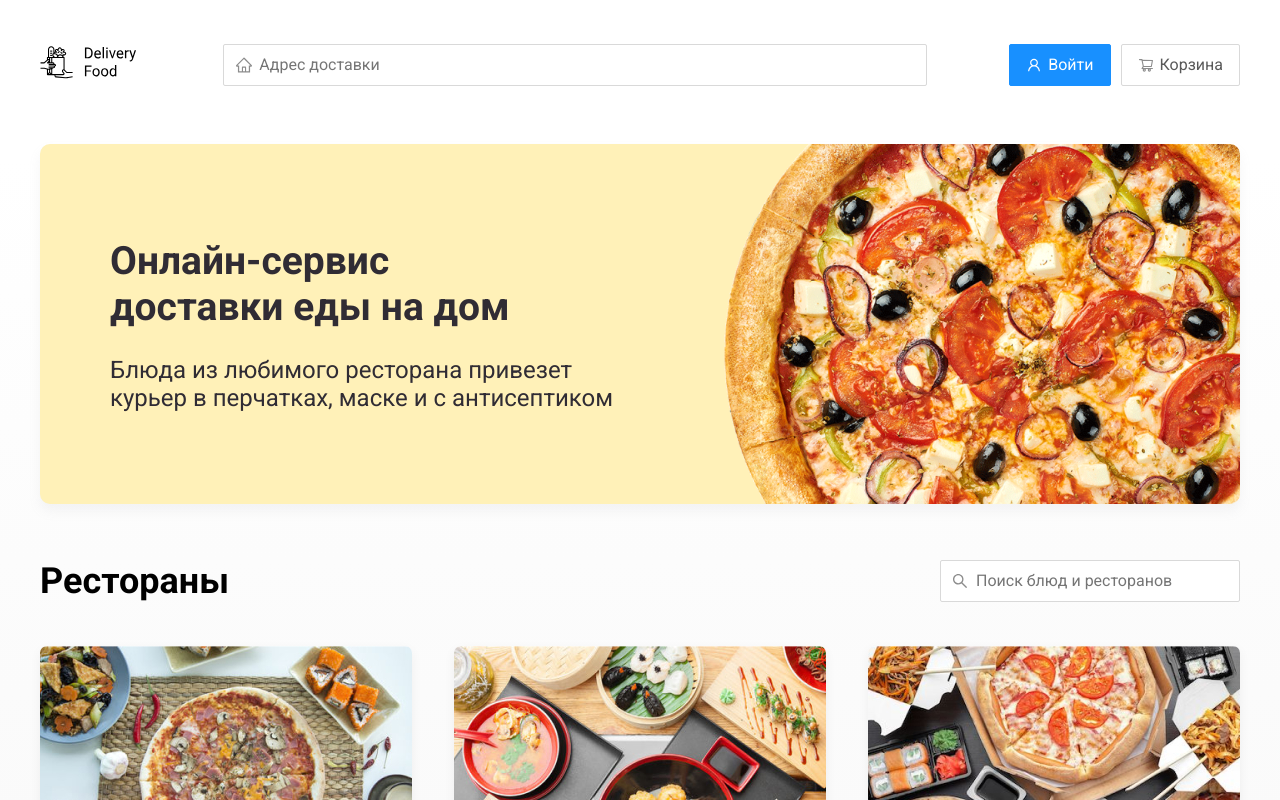
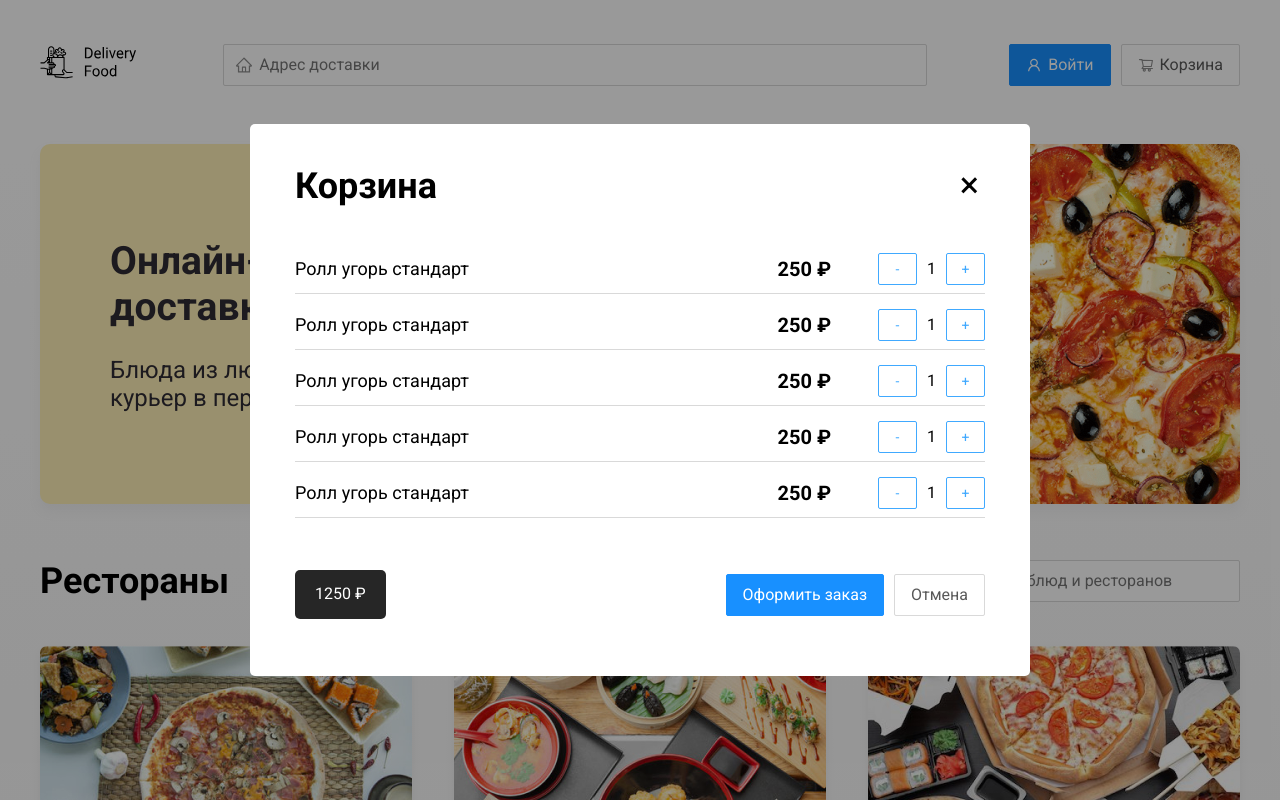
Before and after one commit to DudychMarian/delivery-food, a plain HTML site: page index.html in a window 1280 px wide. Both pictures are taken after a click on the button "Корзина". Shown: the top 800 px of the page. Drawn offline with Linux system fonts and the light colour scheme.

Commit message:
Update index.html

```diff
--- a/index.html
+++ b/index.html
@@ -8,13 +8,16 @@
       href="https://fonts.googleapis.com/css?family=Roboto:400,700&display=swap&subset=cyrillic"
       rel="stylesheet"
     />
+    <link rel="stylesheet" href="css/animate.css" />
     <link rel="stylesheet" href="css/normalize.css" />
     <link rel="stylesheet" href="css/style.css" />
   </head>
   <body>
     <div class="container">
       <header class="header">
-        <a href="/"><img src="img/logo.svg" alt="Logo" class="logo" /></a>
+        <a href="/"
+          ><img src="img/logo.svg" alt="Logo" class="logo wow pulse"
+        /></a>
         <input
           type="search"
           class="input input-address"
@@ -25,7 +28,7 @@
             <img src="img/user.svg" alt="User" class="button-icon" />
             <span class="button-text">Войти</span>
           </button>
-          <button class="button">
+          <button class="button" id="cart-button">
             <img
               src="img/shopping-cart.svg"
               alt="Shopping-cart"
@@ -207,14 +210,18 @@
     <footer class="footer">
       <div class="container">
         <div class="footer-block">
-          <img src="img/logo.svg" alt="Logo" class="logo footer-logo" />
+          <img
+            src="img/logo.svg"
+            alt="Logo"
+            class="logo footer-logo wow pulse"
+          />
           <nav class="footer-nav">
             <a href="#" class="footer-link">Ресторанам</a>
             <a href="#" class="footer-link">Курьерам</a>
             <a href="#" class="footer-link">Пресс-центр</a>
             <a href="#" class="footer-link">Контакты</a>
           </nav>
-          <div class="social-links">
+          <div class="social-links wow zoomIn">
             <a href="#" class="social-link"
               ><img src="img/instagram.svg" alt="Instagram"
             /></a>
@@ -228,5 +235,81 @@
         </div>
       </div>
     </footer>
+
+    <div class="modal">
+      <div class="modal-dialog">
+        <div class="modal-header">
+          <h3 class="modal-title">Корзина</h3>
+          <button class="close">&times;</button>
+        </div>
+        <!-- /.modal-header -->
+        <div class="modal-body">
+          <div class="food-row">
+            <span class="food-name">Ролл угорь стандарт</span>
+            <strong class="food-price">250 ₽</strong>
+            <div class="food-counter">
+              <button class="counter-button">-</button>
+              <span class="counter">1</span>
+              <button class="counter-button">+</button>
+            </div>
+          </div>
+          <!-- /.foods-row -->
+          <div class="food-row">
+            <span class="food-name">Ролл угорь стандарт</span>
+            <strong class="food-price">250 ₽</strong>
+            <div class="food-counter">
+              <button class="counter-button">-</button>
+              <span class="counter">1</span>
+              <button class="counter-button">+</button>
+            </div>
+          </div>
+          <!-- /.foods-row -->
+          <div class="food-row">
+            <span class="food-name">Ролл угорь стандарт</span>
+            <strong class="food-price">250 ₽</strong>
+            <div class="food-counter">
+              <button class="counter-button">-</button>
+              <span class="counter">1</span>
+              <button class="counter-button">+</button>
+            </div>
+          </div>
+          <!-- /.foods-row -->
+          <div class="food-row">
+            <span class="food-name">Ролл угорь стандарт</span>
+            <strong class="food-price">250 ₽</strong>
+            <div class="food-counter">
+              <button class="counter-button">-</button>
+              <span class="counter">1</span>
+              <button class="counter-button">+</button>
+            </div>
+          </div>
+          <!-- /.foods-row -->
+          <div class="food-row">
+            <span class="food-name">Ролл угорь стандарт</span>
+            <strong class="food-price">250 ₽</strong>
+            <div class="food-counter">
+              <button class="counter-button">-</button>
+              <span class="counter">1</span>
+              <button class="counter-button">+</button>
+            </div>
+          </div>
+          <!-- /.foods-row -->
+        </div>
+        <!-- /.modal-body -->
+        <div class="modal-footer">
+          <span class="pricetag">1250 ₽</span>
+          <div class="footer-buttons">
+            <button class="button button-primary">Оформить заказ</button>
+            <button class="button">Отмена</button>
+          </div>
+        </div>
+        <!-- /.modal-footer -->
+      </div>
+      <!-- /.modal-dialog -->
+    </div>
+    <!-- /.modal -->
+
+    <script src="js/wow.min.js"></script>
+    <script src="js/main.js"></script>
   </body>
 </html>
```
